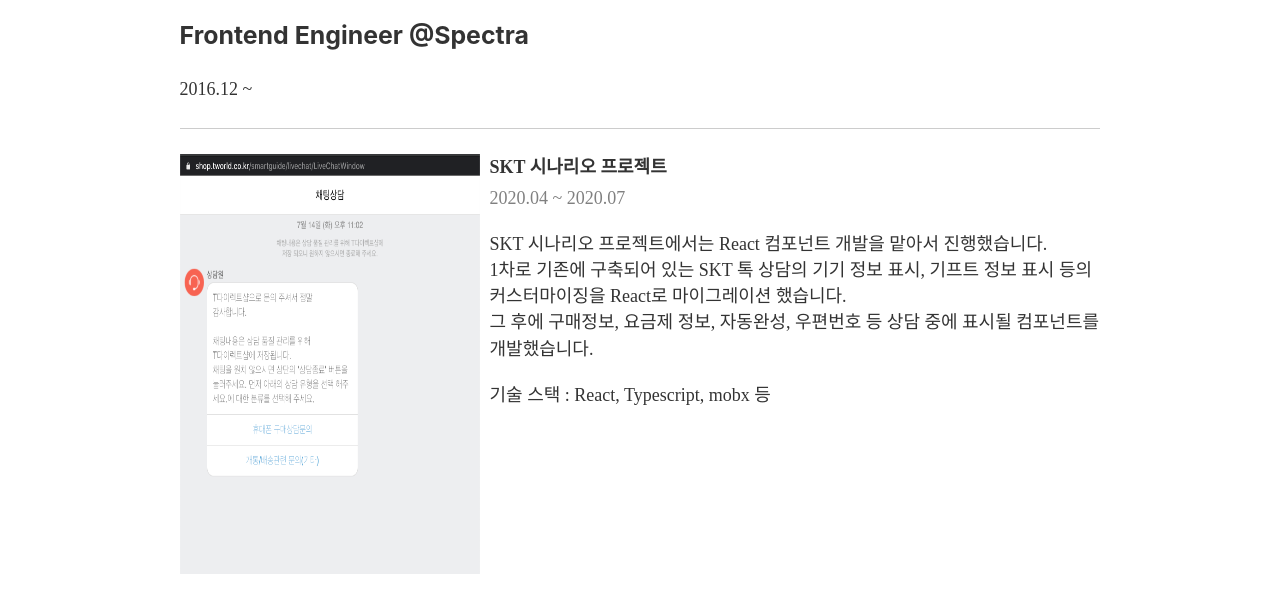
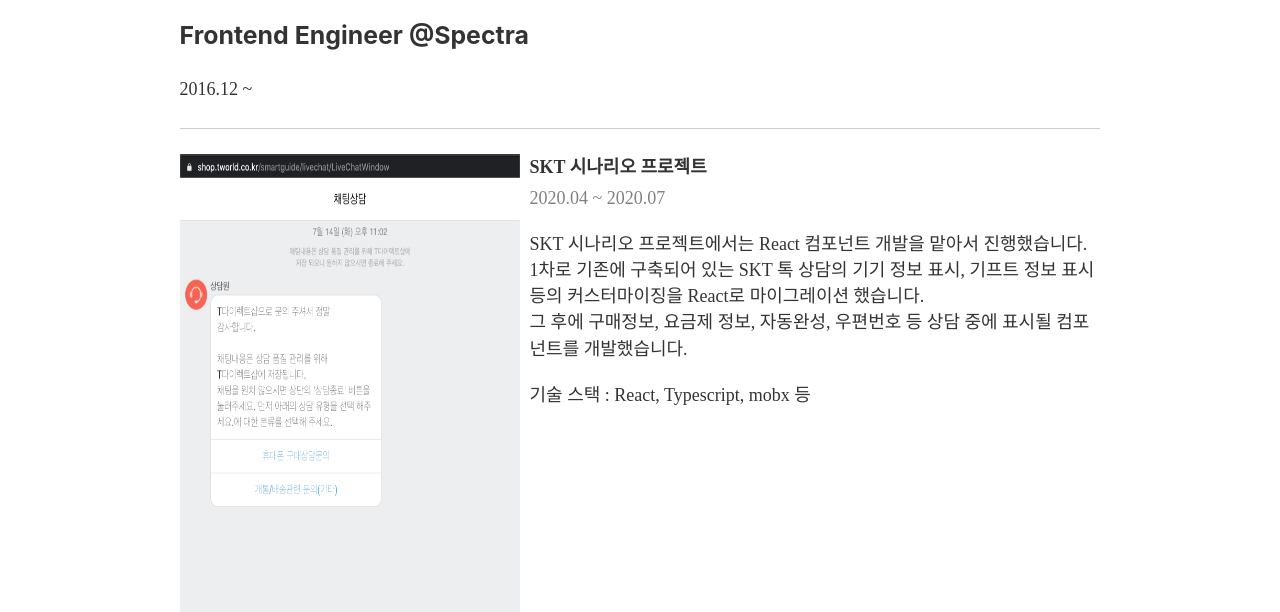
Before and after one commit to youngvform/gatsby-blog, a Gatsby site: page /profile in a window 1280 px wide. Shown: the part 142-754 px from the top of the page. Built offline with nearby package versions, Linux system fonts and the light colour scheme; Gatsby itself is replaced by a stand-in of ours; a web font is replaced by a local one.

Commit message:
modified images size

```diff
--- a/src/pages/profile.tsx
+++ b/src/pages/profile.tsx
@@ -43,8 +43,8 @@
 `
 
 const ProjectImage = styled.img`
-  width: 300px;
-  height: 420px;
+  width: 340px;
+  height: 460px;
   margin-right: 10px;
 `
 
```
